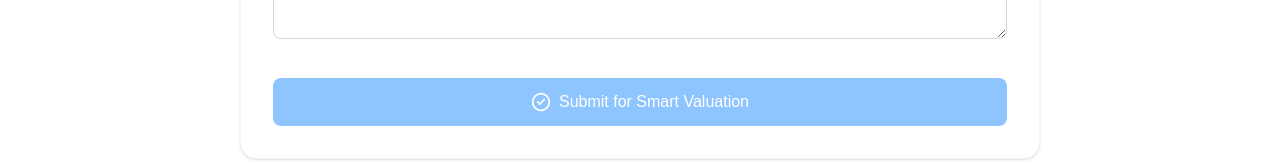
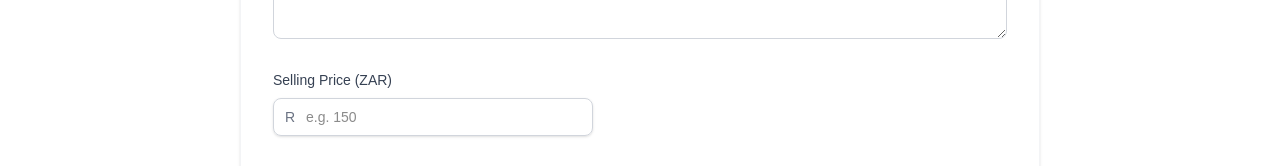
Before and after one commit to thulanesigasa/sellmynotes, a Next.js app in the folder frontend/: page /upload in a window 1280 px wide. Shown: the part 777-943 px from the top of the page. Built offline with nearby package versions, Linux system fonts and the light colour scheme; no server answers.

Commit message:
feat: implement price adjuster input with validation and update direct upload library

```diff
--- a/frontend/src/app/(dashboard)/upload/page.tsx
+++ b/frontend/src/app/(dashboard)/upload/page.tsx
@@ -19,6 +19,7 @@ export default function UploadPage() {
     institution: '',
     course_code: '',
     description: '',
+    price_zar: 0,
   });
   const [isUploading, setIsUploading] = useState(false);
   const [uploadProgress, setUploadProgress] = useState(0);
@@ -71,6 +72,7 @@ export default function UploadPage() {
           institution: result.extracted_metadata.institution,
           course_code: result.extracted_metadata.course_code,
           description: result.extracted_metadata.description,
+          price_zar: result.valuation.final_price_zar,
         });
         toast.dismiss(toastId);
         toast.success('AI Scanner completed! Metadata & valuation suggestions successfully extracted.');
@@ -127,8 +129,8 @@ export default function UploadPage() {
       toast.error('Please select a file to upload.');
       return;
     }
-    if (!metadata.title || !metadata.institution || !metadata.course_code || !metadata.description) {
-      toast.error('Please fill in all fields.');
+    if (!metadata.title || !metadata.institution || !metadata.course_code || !metadata.description || metadata.price_zar <= 0) {
+      toast.error('Please fill in all fields including a valid selling price.');
       return;
     }
 
@@ -142,11 +144,12 @@ export default function UploadPage() {
       });
 
       toast.dismiss();
-      toast.success('Upload complete! Smart Valuation processing has started.');
+      toast.success('Upload complete! Your notes are now saved as a draft.');
 
       // Reset form state
       setFile(null);
-      setMetadata({ title: '', institution: '', course_code: '', description: '' });
+      setMetadata({ title: '', institution: '', course_code: '', description: '', price_zar: 0 });
+      setAnalysisResult(null);
       if (fileInputRef.current) fileInputRef.current.value = '';
 
       // Redirect user
@@ -323,6 +326,31 @@ export default function UploadPage() {
                 required
               />
             </div>
+            <div className="space-y-2 md:col-span-2">
+              <label htmlFor="price_zar" className="block text-sm font-medium text-gray-700">
+                Selling Price (ZAR) {analysisResult && <span className="text-xs text-blue-600 font-medium">(AI Suggested: R{analysisResult.valuation.final_price_zar})</span>}
+              </label>
+              <div className="relative rounded-lg shadow-sm max-w-xs">
+                <div className="absolute inset-y-0 left-0 pl-3 flex items-center pointer-events-none">
+                  <span className="text-gray-500 sm:text-sm">R</span>
+                </div>
+                <input
+                  type="number"
+                  name="price_zar"
+                  id="price_zar"
+                  value={metadata.price_zar || ''}
+                  onChange={(e) => {
+                    const val = parseFloat(e.target.value) || 0;
+                    setMetadata(prev => ({ ...prev, price_zar: val }));
+                  }}
+                  className="w-full pl-8 pr-4 py-2 border border-gray-300 rounded-lg focus:ring-2 focus:ring-blue-500 focus:border-blue-500 outline-none transition text-sm"
+                  placeholder="e.g. 150"
+                  min={10}
+                  max={500}
+                  required
+                />
+              </div>
+            </div>
           </div>
 
           <button
@@ -343,7 +371,7 @@ export default function UploadPage() {
             ) : (
               <span className="flex items-center">
                 <CheckCircle2 className="h-5 w-5 mr-2" />
-                Submit for Smart Valuation
+                Publish Notes & Set Price
               </span>
             )}
           </button>
--- a/frontend/src/lib/storage.ts
+++ b/frontend/src/lib/storage.ts
@@ -5,6 +5,7 @@ export interface NoteMetadata {
   institution: string;
   course_code: string;
   description: string;
+  price_zar: number;
 }
 
 export async function uploadRawNote(
@@ -86,8 +87,8 @@ export async function uploadRawNote(
           course_code: metadata.course_code,
           description: metadata.description,
           file_path: fileName,
-          status: 'processing',
-          price_zar: 0 // Placeholder until the valuation engine processes it
+          status: 'draft',
+          price_zar: metadata.price_zar
         }
       ])
       .select()
```
